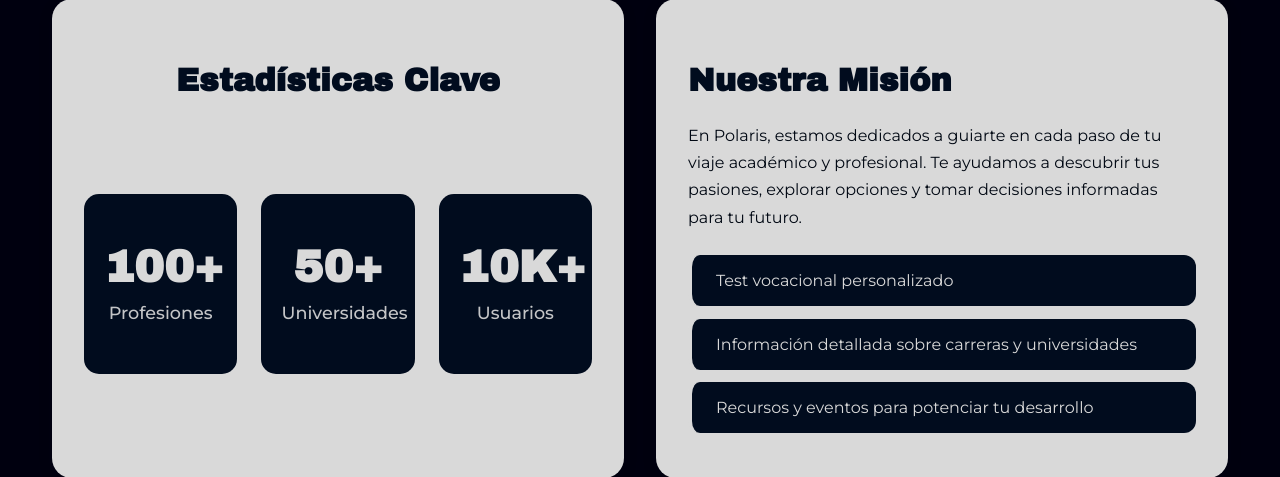
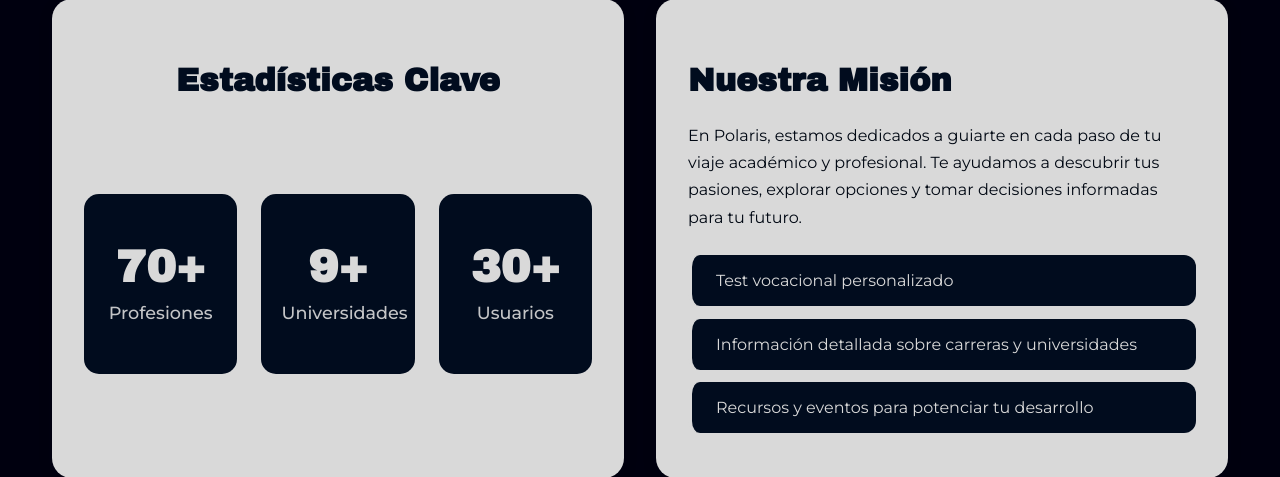
Before and after one commit to polarisproject-mde/polaris-jl, a FastAPI app: page / in a window 1280 px wide. Shown: the part 1184-1661 px from the top of the page. Run offline with FastAPI, Linux system fonts and the light colour scheme; parts of the project's set-up code (start-up, migrations or seed data) failed here and were passed over; some web fonts are replaced.

Commit message:
Proyecto finalizado

```diff
--- a/templates/index.html
+++ b/templates/index.html
@@ -409,15 +409,15 @@
                     <h3>Estadísticas Clave</h3>
                     <div class="stats-grid">
                         <div class="stat-item">
-                            <span class="stat-number">100+</span>
+                            <span class="stat-number">70+</span>
                             <span class="stat-label">Profesiones</span>
                         </div>
                         <div class="stat-item">
-                            <span class="stat-number">50+</span>
+                            <span class="stat-number">9+</span>
                             <span class="stat-label">Universidades</span>
                         </div>
                         <div class="stat-item">
-                            <span class="stat-number">10K+</span>
+                            <span class="stat-number">30+</span>
                             <span class="stat-label">Usuarios</span>
                         </div>
                     </div>
```
